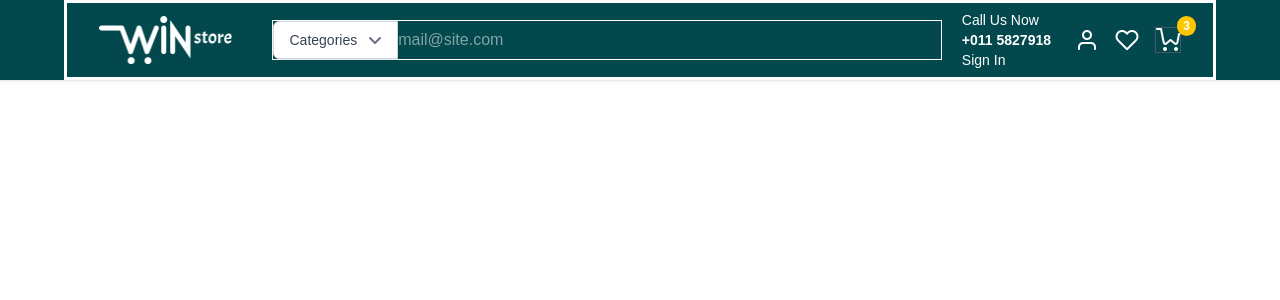
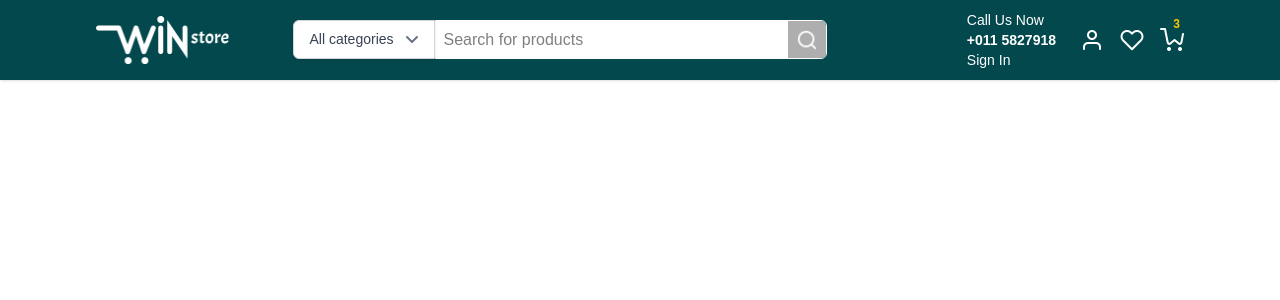
Before and after one commit to skImranSabuj/win-store, a Next.js app: page / in a window 1280 px wide. Shown: the top 300 px of the page. Built offline with nearby package versions, Linux system fonts and the light colour scheme.

Commit message:
header design complete

```diff
--- a/src/components/layout/Topbar.tsx
+++ b/src/components/layout/Topbar.tsx
@@ -8,11 +8,9 @@ import Container from "./container";
 export const Topbar = () => {
   return (
     <header className="bg-brand-header shadow-sm text-white">
-      <Container
-      className=" h-20 flex items-center justify-between border-3"
-      >
-        {/* Left: Logo + Category */}
-        <div className="flex items-center gap-6">
+      <Container className=" h-20 flex items-center justify-between">
+        {/* Left: Logo + Category + Search */}
+        <div className="flex flex-1 items-center gap-6">
           <Link href="/" className="text-2xl font-bold tracking-tight">
             {" "}
             <Image
@@ -23,26 +21,18 @@ export const Topbar = () => {
               priority
             />
           </Link>
-
-        </div>
-
-        {/* Middle: Search */}
-        <div className="flex-1 hidden md:flex mx-5 ml-10 border">
-          <DropDown />
-          <SearchInput />
+          <div className="flex-1 hidden md:flex mx-5 ml-10 max-w-[534px]">
+            <DropDown />
+            <SearchInput />
+          </div>
         </div>
 
         {/* Right: Contact + Icons */}
         <div className="flex items-center gap-6">
           <div className="hidden lg:flex flex-col text-sm text-white">
             <span className="font-medium">Call Us Now</span>
-            <span className="text-white font-semibold">
-              +011 5827918
-            </span>
-            <Link
-              href="/signin"
-              className="text-sm hover:underline"
-            >
+            <span className="text-white font-semibold">+011 5827918</span>
+            <Link href="/signin" className="text-sm hover:underline">
               Sign In
             </Link>
           </div>
@@ -65,7 +55,7 @@ export const Topbar = () => {
                 priority
               />
             </button>
-            <button className="relative text-slate-600 hover:text-brand-accent border">
+            <button className="relative text-slate-600 hover:text-brand-accent">
               <Image
                 src={icons.cartIcon}
                 alt="cart icon"
@@ -73,7 +63,7 @@ export const Topbar = () => {
                 height={24}
                 priority
               />
-              <span className="absolute -top-3 -right-4 bg-yellow-400 text-xs font-bold text-white rounded-full px-1.5 py-0.5">
+              <span className="absolute -top-3 right-1 text-yellow-400 text-xs font-bold ">
                 3
               </span>
             </button>
@@ -82,4 +72,4 @@ export const Topbar = () => {
       </Container>
     </header>
   );
-}
+};
--- a/src/components/ui/DropDown.tsx
+++ b/src/components/ui/DropDown.tsx
@@ -12,24 +12,29 @@ export default function DropDown() {
       <button
         type="button"
         onMouseEnter={() => setOpen(true)}
-        className="inline-flex w-full justify-center rounded-md border border-gray-300 bg-white px-4 py-2 text-sm font-medium text-gray-700 shadow-sm hover:bg-gray-50 focus:outline-none focus:ring-2 focus:ring-indigo-500 rounded-tr-none rounded-br-none"
-        >
-        Categories
+        className="inline-flex w-full justify-center rounded-md border border-gray-300 bg-white px-4 py-2 text-sm font-medium text-gray-700 shadow-sm hover:bg-gray-50 focus:outline-none focus:ring-2 focus:ring-indigo-500 rounded-tr-none rounded-br-none h-[39px]"
+      >
+        All categories
         <svg
           className="-mr-1 ml-2 h-5 w-5 text-gray-500"
           xmlns="http://www.w3.org/2000/svg"
           fill="none"
           viewBox="0 0 20 20"
           stroke="currentColor"
-          >
-          <path strokeLinecap="round" strokeLinejoin="round" strokeWidth="2" d="M5 8l5 5 5-5" />
+        >
+          <path
+            strokeLinecap="round"
+            strokeLinejoin="round"
+            strokeWidth="2"
+            d="M5 8l5 5 5-5"
+          />
         </svg>
       </button>
 
       {/* Dropdown Menu */}
       {open && (
         <div
-        className="absolute right-0 z-10 mt-2 w-56 origin-top-right rounded-md bg-white shadow-lg ring-1 ring-black ring-opacity-5 focus:outline-none"
+          className="absolute right-0 z-10 mt-2 w-56 origin-top-right rounded-md bg-white shadow-lg ring-1 ring-black ring-opacity-5 focus:outline-none"
           onMouseLeave={() => setOpen(false)}
         >
           <div className="py-1">
--- a/src/components/ui/SearchInput.tsx
+++ b/src/components/ui/SearchInput.tsx
@@ -1,11 +1,25 @@
-import React from 'react';
+import { icons } from "@/src/assets";
+import Image from "next/image";
 
 const SearchInput = () => {
-    return (
-        <div className="flex md:flex-1/2">
-                <input type="email" placeholder="mail@site.com"  />
-        </div>
-    );
+  return (
+    <div className="flex md:flex-1/2 border rounded-tr-md rounded-br-md h-[39px] overflow-hidden">
+      <input
+        type="text"
+        placeholder="Search for products"
+        className="w-full bg-white text-black px-2 focus:outline-none"
+      />
+      <button className="bg-grey-light text-white p-2">
+        <Image
+          src={icons.searchIcon}
+          alt="search icon"
+          width={24}
+          height={24}
+          priority
+        />
+      </button>
+    </div>
+  );
 };
 
 export default SearchInput;
```
